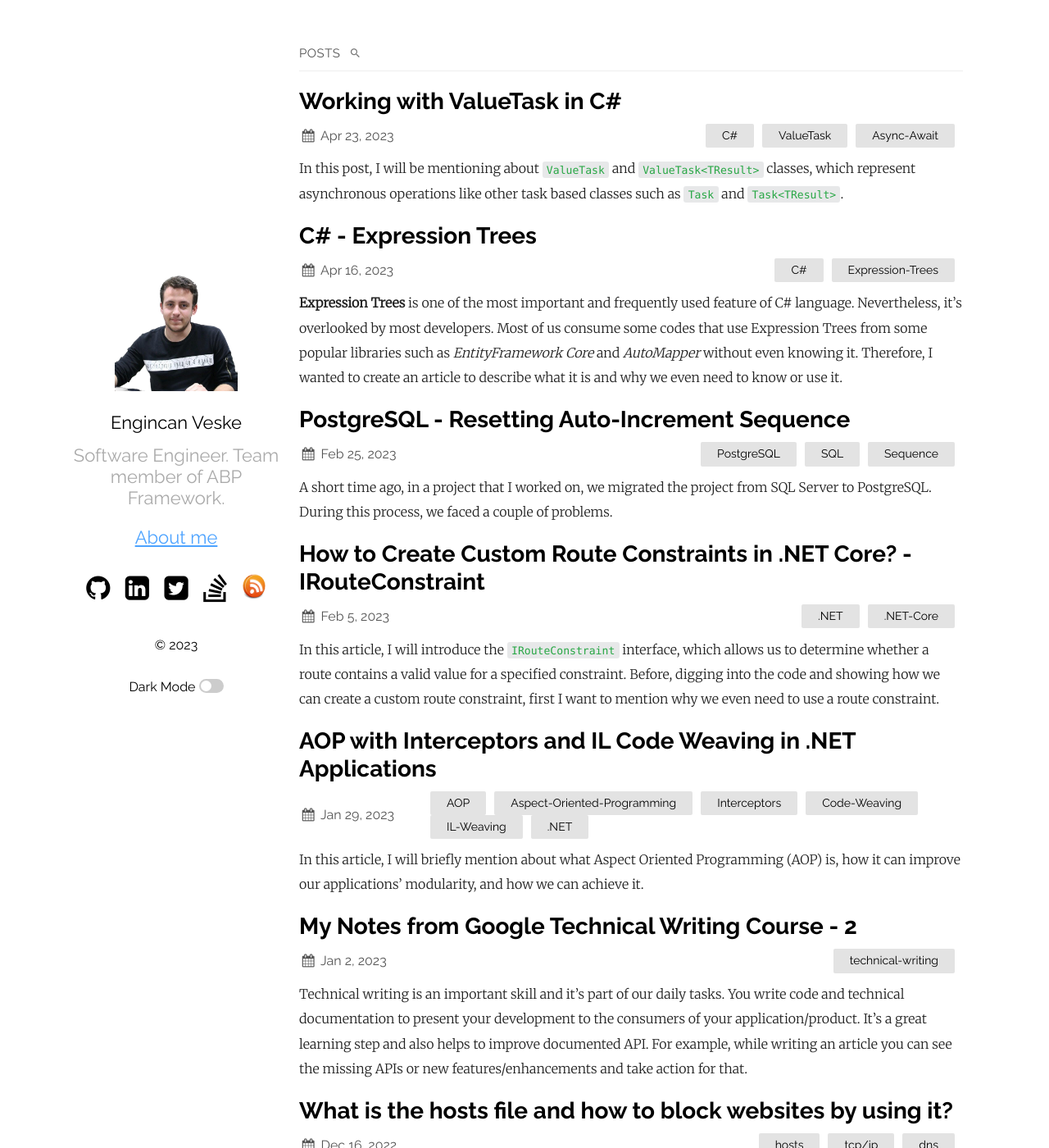
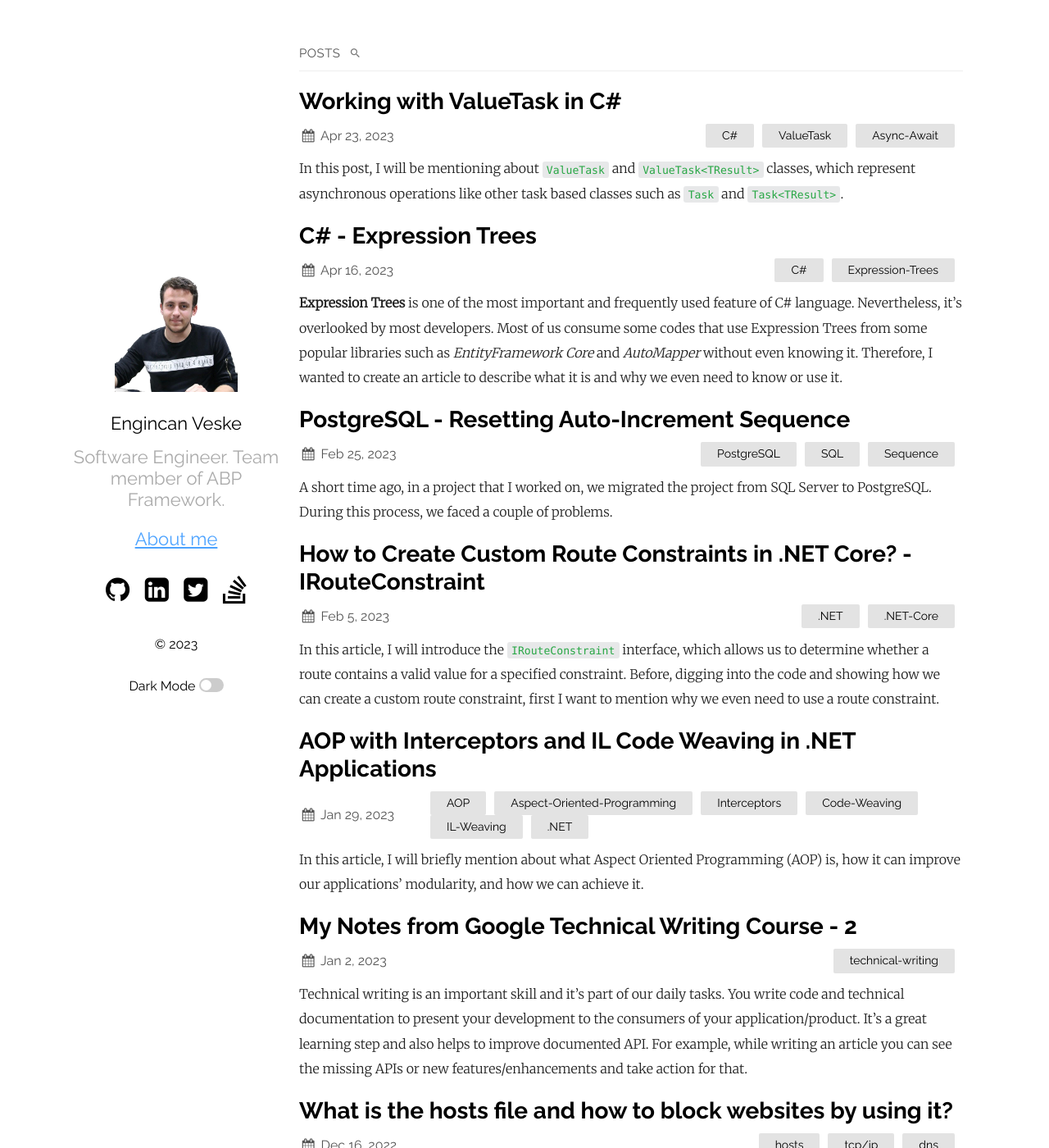
Before and after one commit to EngincanV/EngincanV.github.io, a Jekyll site: the page built from index.md, in a window 1280 px wide and 1400 px high. Shown: the whole window at 82% size. Built offline with Jekyll 4.4.1, drawn with Linux system fonts in a browser that asks for light colours.

Commit message:
remove rss icon from homepage

```diff
--- a/_layouts/default.html
+++ b/_layouts/default.html
@@ -134,11 +134,6 @@
           </li>
         </a>
         {%- endif -%}
-        <a href="/feed.xml" target="_blank">
-          <li>
-            <i class="icon-rss"></i>
-          </li>
-        </a>
       </ul>
       {%- endif -%}
       {%- if site.plainwhite.navigation -%}
--- a/_sass/ext/_fonts.scss
+++ b/_sass/ext/_fonts.scss
@@ -72,4 +72,3 @@
 .icon-linkedin-squared:before { content: '\f30c'; } /* '' */
 .icon-soundcloud:before { content: '\f348'; } /* '' */
 .icon-stack-overflow:before { content: '\f16c'; } /* '' */
-.icon-rss:before{ content: url("/assets/rss.png"); }
```
